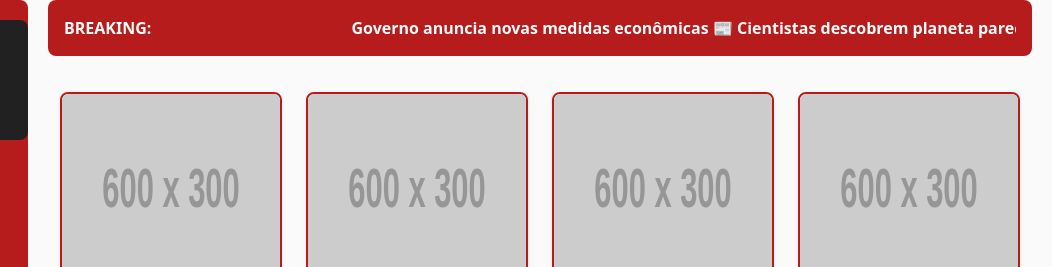
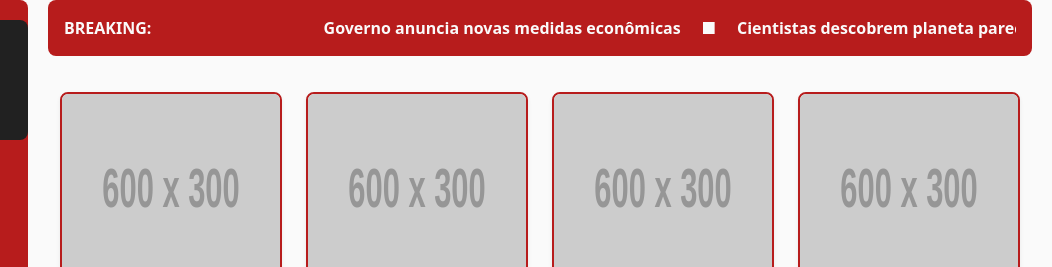
Before and after one commit to andluis35/CS50-NewsHub, a plain HTML site: page frontend/index.html in a window 1280 px wide. Shown: the top 267 px of the page, 228-1280 px from the left. Drawn offline with nearby package versions, Linux system fonts and the light colour scheme; placeholder pictures from the web are drawn by us.

Commit message:
Fix on breaking news spacing

```diff
--- a/frontend/css/styles.css
+++ b/frontend/css/styles.css
@@ -172,6 +172,10 @@ body {
     animation: ticker 20s linear infinite;
 }
 
+#ticker-content {
+    white-space: pre;
+}
+
 @keyframes ticker {
     0% { transform: translateX(0); }
     100% { transform: translateX(-100%); }
--- a/frontend/js/main.js
+++ b/frontend/js/main.js
@@ -1,6 +1,5 @@
 const newsContainer = document.getElementById('news-container');
 const categoryNavLinks = document.querySelectorAll('.nav-link');
-console.log(categoryNavLinks);
 
 const mockArticles = [
   {
@@ -98,7 +97,7 @@ async function loadBreakingNews() {
       const headlines = news.results
                         .slice(0, 5)
                         .map(article => article.title)
-                        .join(' 📰 ');
+                        .join('     ■     ');
 
 
       document.getElementById("ticker-content").textContent = headlines;
```
